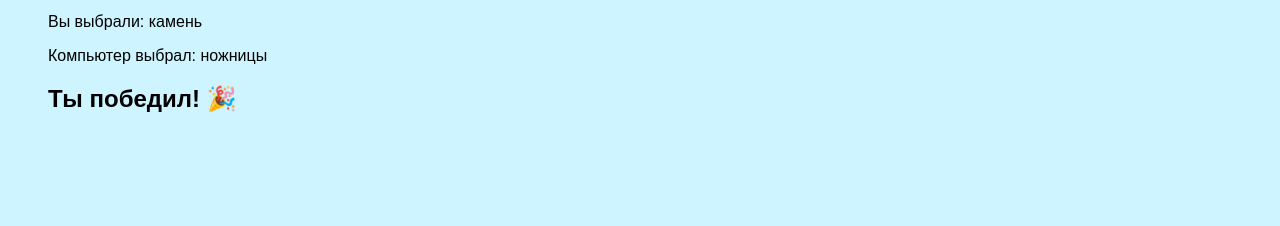
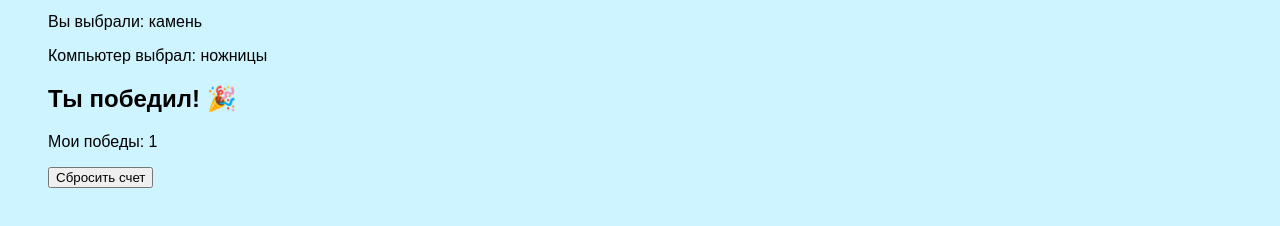
Before and after one commit to relic2014/projector-relic1, a plain HTML site: page games/rps/index.html in a window 1280 px wide. Both pictures are taken after a click on the button "🪨 Камень". Shown: the part 200-426 px from the top of the page. Drawn offline with Linux system fonts and the light colour scheme.

Commit message:
счет и его сброс
добавил систему счета и сброс счета

```diff
--- a/games/rps/index.html
+++ b/games/rps/index.html
@@ -25,7 +25,10 @@
         <p>Вы выбрали: <span id="user-choice">...</span></p>
         <p>Компьютер выбрал: <span id="comp-choice">...</span></p>
         <h2 id="result-text">Кто победит?</h2>
+
+        <p>Мои победы: <span id="user-wins">0</span></p>
     </div>
+     <button onclick="resetScore()">Сбросить счет</button>
 </div>
     <script src="script.js"></script>
 </body>
--- a/games/rps/script.js
+++ b/games/rps/script.js
@@ -1,7 +1,8 @@
+console.log("Ура! Скрипт работает!");
+let userScore = 0;
+
 function play(userChoice) {
-    // 1. Создаем список вариантов
     const choices = ['камень', 'ножницы', 'бумага'];
-
     const randomIndex = Math.floor(Math.random() * 3);
     const compChoice = choices[randomIndex];
 
@@ -18,10 +19,23 @@ function play(userChoice) {
         (userChoice === 'бумага' && compChoice === 'камень')
     ) {
         result = "Ты победил! 🎉";
+        userScore++; // Прибавляем 1 к счету
+        console.log("Текущий счет: " + userScore);
     } else {
         result = "Компьютер победил! 🤖";
     }
 
-    // Выводим результат на страницу
     document.getElementById('result-text').innerText = result;
+
+    document.getElementById('user-wins').innerText = userScore;
 }
+function resetScore() {
+    // 1. Обнуляем переменную в памяти
+    userScore = 0;
+
+    // 2. Обновляем цифру на экране (находим по ID и пишем туда 0)
+    document.getElementById('user-wins').innerText = userScore;
+
+    // 3. Пишем что-нибудь в поле результата, чтобы было понятно, что сброс прошел
+    document.getElementById('result-text').innerText = "Счет обнулен!";
+}
```
